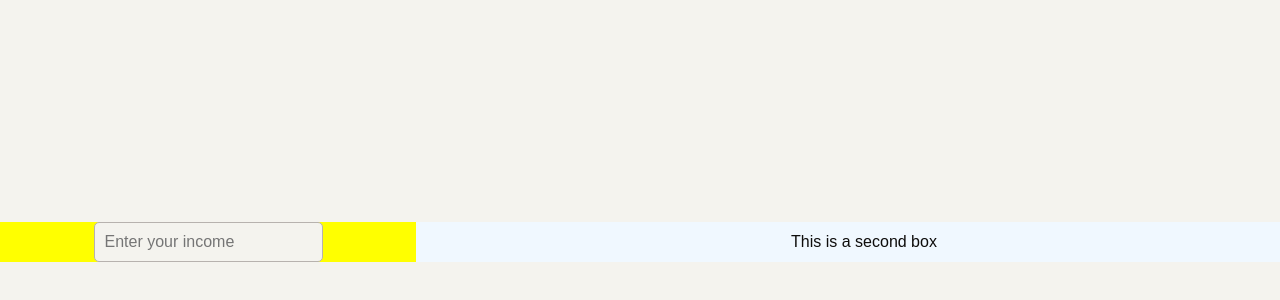
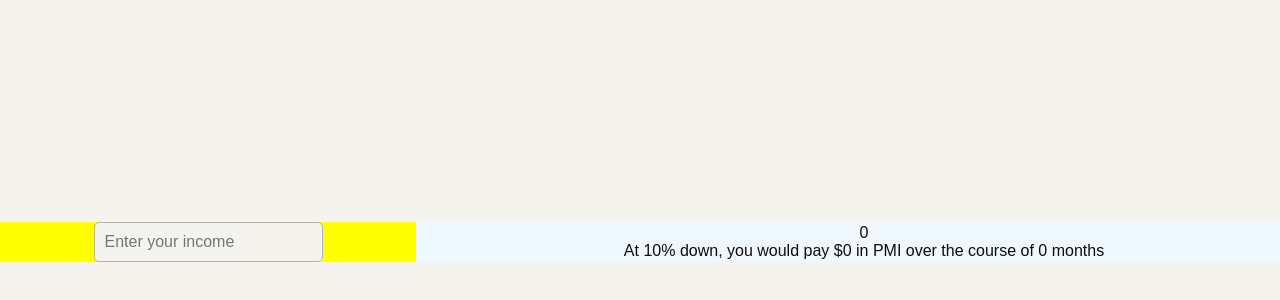
Before and after one commit to kjbrown-sandbox/can-i-get-a-house, a Next.js app: page / in a window 1280 px wide. Shown: the part 158-458 px from the top of the page. Built offline with nearby package versions, Linux system fonts and the light colour scheme.

Commit message:
Add basic PMI calculator, numbers are off.

```diff
--- a/src/app/page.tsx
+++ b/src/app/page.tsx
@@ -100,13 +100,35 @@ import styles from "./page.module.css";
 import "./globals.css";
 
 
+const currentMortgageInterestRate = 0.0631
+const calculatePMI = (homePrice: number, downPayment: number, monthlyCost: number) => {
+   const loanAmount = homePrice - downPayment;
+   const pmiThreshold = homePrice * 0.78;
+   const pmiMonthlyCost = loanAmount * 0.015 / 12;
+
+   let currentBalance = loanAmount;
+   let months = 0;
+
+   while (currentBalance > pmiThreshold) {
+      currentBalance -= monthlyCost - (currentBalance * currentMortgageInterestRate / 12);
+      months++;
+   }
+
+   return {
+      months,
+      cost: months * pmiMonthlyCost
+   }
+}
+
 export const App: React.FC = () => {
   const [income, setIncome] = useState<number | string>("");
-  const currentMortgageInterestRate = 0.0631
 
-  const getAffordableHousePrice = () => {
+  const getAffordableHousePrice = (): { homePrice: number, monthly: number } => {
    if (typeof income !== 'number') {
-      return 0;
+      return {
+         homePrice: 0,
+         monthly: 0
+      }
    }
 
    type Cost = {
@@ -142,7 +164,10 @@ export const App: React.FC = () => {
       }, 0);
 
       if (totalCost > income * 0.3) {
-         return currentMortgagePrice;
+         return {
+            homePrice: currentMortgagePrice,
+            monthly: totalCost
+         };
       } else {
          currentMortgagePrice += 100
          monthlyCosts.mortgage.cost = currentMortgagePrice * (currentMortgageInterestRate * (1 + currentMortgageInterestRate) ** 30) / ((1 + currentMortgageInterestRate) ** 30 - 1)
@@ -171,8 +196,10 @@ console.log(getAffordableHousePrice())
         />
       </div>
       <div className={styles.rightPanel}>
-        <div>This is a second box</div>
-      </div>
+        <p>{getAffordableHousePrice().homePrice}</p>
+         <p>At 10% down, you would pay ${calculatePMI(getAffordableHousePrice().homePrice, getAffordableHousePrice().homePrice * 0.1, getAffordableHousePrice().monthly).cost} in PMI
+         over the course of {calculatePMI(getAffordableHousePrice().homePrice, getAffordableHousePrice().homePrice * 0.1, getAffordableHousePrice().monthly).months} months</p>
+        </div>
     </div>
   );
 };
```
